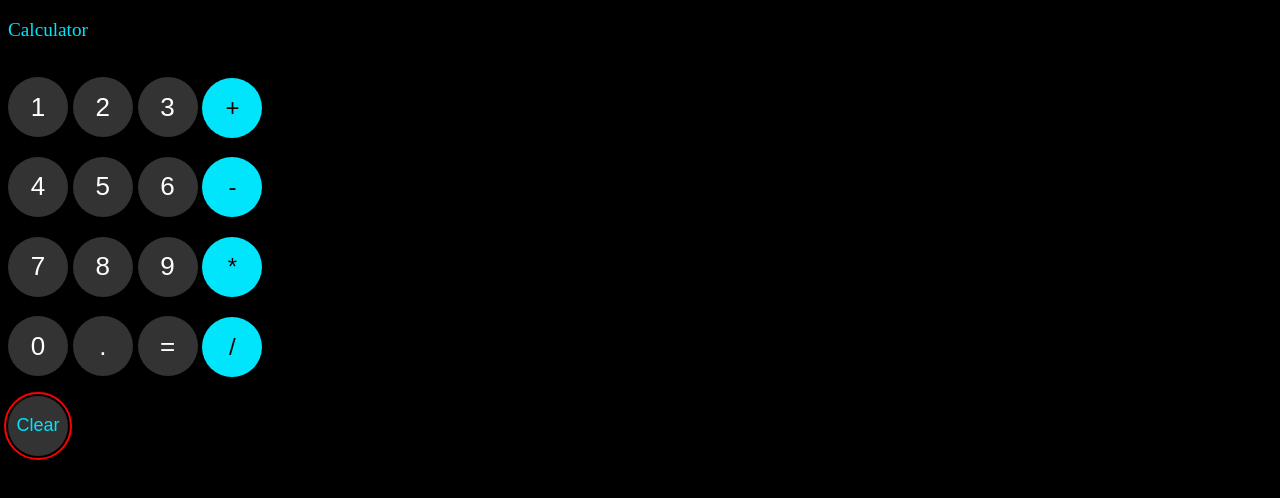
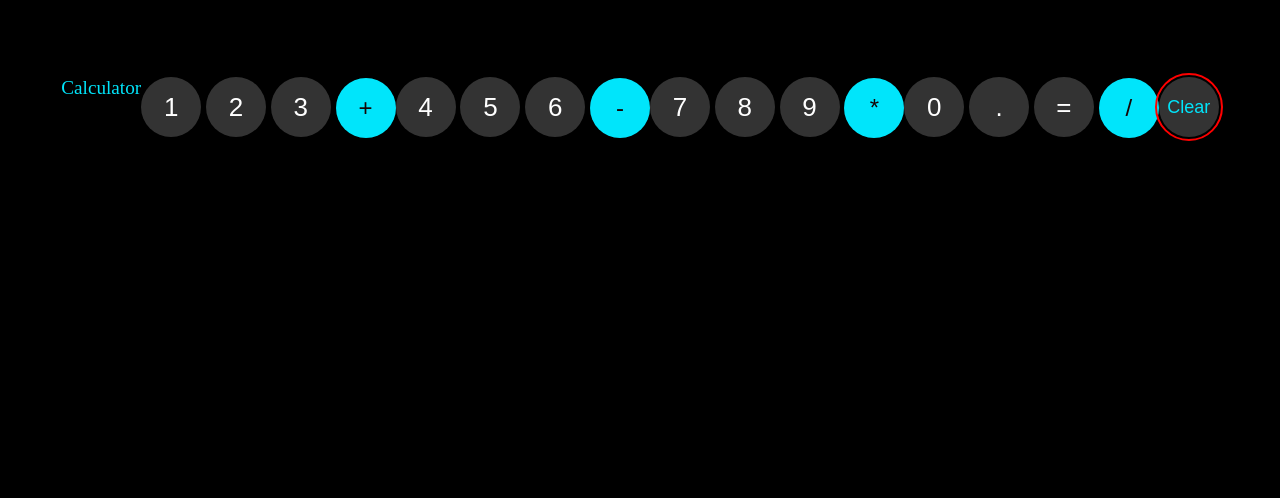
Before and after one commit to Onolecrypt/calculator, a plain HTML site: page index.html in a window 1280 px wide. Drawn offline with Linux system fonts and the light colour scheme.

Commit message:
Update 10i-calculator.css

```diff
--- a/10i-calculator.css
+++ b/10i-calculator.css
@@ -1,29 +1,38 @@
-body{
-
+body {
     background-color: black;
     font-size: larger;
+    display: flex;
+    justify-content: center; /* Center horizontally */
+    align-items: flex-start; /* Align at the top */
+    height: 100vh; /* Full viewport height */
+    padding-top: 50px; /* Adjust top spacing */
+}
 
+.calculator-container {
+    display: flex;
+    flex-direction: column;
+    align-items: center; /* Center elements inside */
 }
-.cal-button{
+
+.cal-button {
     font-size: 26px;
     font-family: Arial;
     width: 60px;
     height: 60px;
     border-radius: 60px;
-background-color: rgb(51,51,51);
+    background-color: rgb(51, 51, 51);
     color: white;
     border: none;
-
 }
 
-.css-result{
+.css-result {
     font-size: 36px;
     font-family: Arial;
     color: white;
     border: none;
 }
 
-.operator{
+.operator {
     font-size: 24px;
     font-family: Arial;
     height: 60px;
@@ -32,40 +41,35 @@ border-radius: 60px;
     border: none;
     background-color: rgb(0, 229, 251);
     color: rgb(21, 6, 6);
-
 }
 
-.clear-button{
+.clear-button {
     font-size: 18px;
     font-family: Arial;
     width: 60px;
     height: 60px;
     border-radius: 60px;
-background-color: rgb(51,51,51);
-color: rgb(0,229,251);
+    background-color: rgb(51, 51, 51);
+    color: rgb(0, 229, 251);
     border: none;
     outline-offset: 2px;
-outline: 2px solid red ;
+    outline: 2px solid red;
 }
 
-.clear-button:hover{
-
-
+.clear-button:hover {
     font-size: 18px;
     font-family: Arial;
     width: 60px;
     height: 60px;
     border-radius: 60px;
-    background-color: rgb(51,51,51);
+    background-color: rgb(51, 51, 51);
     color: rgb(0, 229, 251);
     border: none;
     outline-offset: 1px;
     outline: 5px solid red;
-
 }
 
-.title{
-font-family: Apple chancery;
-color: rgb(0,229,251);
-
+.title {
+    font-family: Apple Chancery;
+    color: rgb(0, 229, 251);
 }
```
Lines whose indentation alone changed are shown as unchanged.
